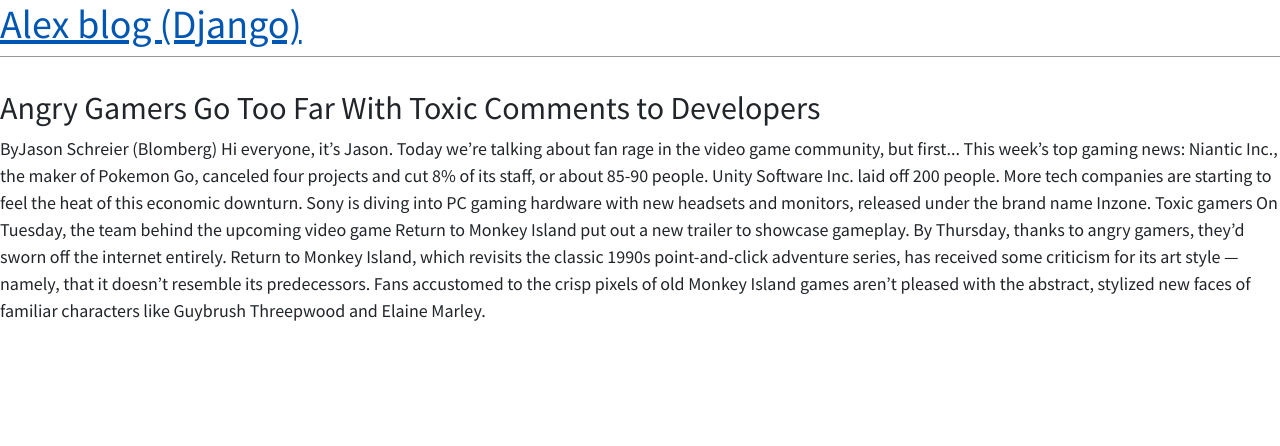
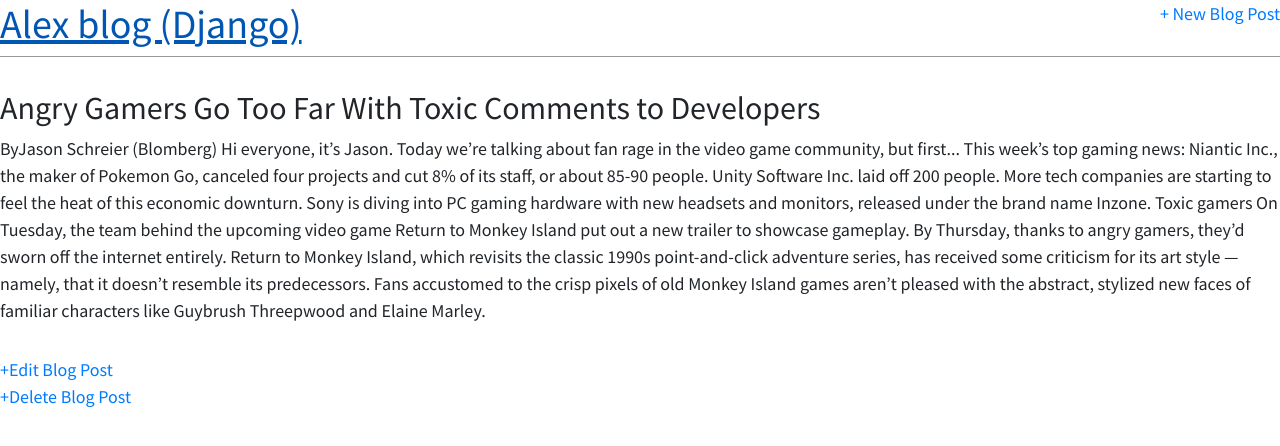
Before and after one commit to AlexNykoliak/BlogApp_Django, a Django app: page /post/2/ in a window 1280 px wide. Shown: the top 446 px of the page. Run offline with Django 4.2, Linux system fonts and the light colour scheme; data comes from the database, SQL or seed files in the repository; both versions use the stored data as it was after the commit.

Commit message:
Opportunity to update, delete posts, see post details. All code covered by tests

```diff
--- a/blog/models.py
+++ b/blog/models.py
@@ -1,4 +1,5 @@
 from django.db import models
+from django.urls import reverse
 
 class Post(models.Model):
     title = models.CharField(max_length=200)
@@ -9,3 +10,6 @@ class Post(models.Model):
 
     def __str__(self):
         return self.title
+
+    def get_absolute_url(self):
+        return reverse('post_detail', args=[str(self.id)])
--- a/blog/urls.py
+++ b/blog/urls.py
@@ -1,8 +1,12 @@
 from django.urls import path
 
-from .views import BlogListView, BlogDetailView
+from .views import BlogListView, BlogDetailView, \
+    BlogCreateView, BlogUpdateView, BlogDeleteView
 
 urlpatterns = [
+    path('post/<int:pk>/delete/', BlogDeleteView.as_view(), name='post_delete'),
+    path('post/<int:pk>/edit/', BlogUpdateView.as_view(), name='post_edit'),
+    path('post/new/', BlogCreateView.as_view(), name='post_new'),
     path('post/<int:pk>/', BlogDetailView.as_view(), name='post_detail'),
     path('', BlogListView.as_view(), name='home'),
 ]
--- a/blog/views.py
+++ b/blog/views.py
@@ -1,7 +1,10 @@
 from django.shortcuts import render
 from django.views.generic import ListView, DetailView
+from django.views.generic.edit import CreateView, \
+    UpdateView, DeleteView
+from django.urls import reverse_lazy
+from .models import Post
 
-from .models import Post
 
 # Create your views here.
 
@@ -15,3 +18,21 @@ class BlogListView(ListView):
 class BlogDetailView(DetailView):
     model = Post
     template_name = 'post_detail.html'
+
+
+class BlogCreateView(CreateView):
+    model = Post
+    template_name = 'post_new.html'
+    fields = ['title', 'author', 'body']
+
+
+class BlogUpdateView(UpdateView):
+    model = Post
+    template_name = 'post_edit.html'
+    fields = ['title', 'body']
+
+
+class BlogDeleteView(DeleteView):
+    model = Post
+    template_name = 'post_delete.html'
+    success_url = reverse_lazy('home')
--- a/templates/base.html
+++ b/templates/base.html
@@ -12,19 +12,26 @@
       <link href="https://fonts.googleapis.com/css?family=Source+Sans+Pro:400"
 rel="stylesheet">
   </head>
+
   <body>
-<header>
+  <div>
+  <header>
+    <div class="nav-left">
     <h1><a href="{% url 'home' %}">Alex blog (Django)</a></h1>
+    </div>
+    <div class="nav navbar-nav ml-auto">
+        <a href="{% url 'post_new' %}"> + New Blog Post</a>
+    </div>
 </header>
-    <div>
     {% block content %}
     {% endblock content%}
-    </div>
+</div>
 
     <!-- Optional JavaScript -->
     <!-- jQuery first, then Popper.js, then Bootstrap JS -->
     <script src="https://code.jquery.com/jquery-3.3.1.slim.min.js" integrity="sha384-q8i/X+965DzO0rT7abK41JStQIAqVgRVzpbzo5smXKp4YfRvH+8abtTE1Pi6jizo" crossorigin="anonymous"></script>
     <script src="https://cdn.jsdelivr.net/npm/popper.js@1.14.7/dist/umd/popper.min.js" integrity="sha384-UO2eT0CpHqdSJQ6hJty5KVphtPhzWj9WO1clHTMGa3JDZwrnQq4sF86dIHNDz0W1" crossorigin="anonymous"></script>
     <script src="https://cdn.jsdelivr.net/npm/bootstrap@4.3.1/dist/js/bootstrap.min.js" integrity="sha384-JjSmVgyd0p3pXB1rRibZUAYoIIy6OrQ6VrjIEaFf/nJGzIxFDsf4x0xIM+B07jRM" crossorigin="anonymous"></script>
+    <script src="https://ajax.googleapis.com/ajax/libs/jquery/1.12.0/jquery.min.js"></script>
   </body>
 </html>
--- a/templates/post_detail.html
+++ b/templates/post_detail.html
@@ -2,7 +2,11 @@
 
 {% block content %}
     <div class="post-entry">
-        <h2>{{object.title}}</h2>
-        <p>{{object.body}}</p>
+        <h2>{{ post.title }}</h2>
+        <p>{{ post.body }}</p>
     </div>
+
+
+    <a href="{% url 'post_edit' post.pk %}"> +Edit Blog Post</a> <br/>
+    <a href="{% url 'post_delete' post.pk %}"> +Delete Blog Post</a>
 {% endblock content %}
```
Also changed, not shown: blog/tests.py (+22 -0 lines), templates/home.html (+6 -7 lines), templates/post_delete.html (added, +11 -0 lines), templates/post_edit.html (added, +11 -0 lines), templates/post_new.html (added, +11 -0 lines), db.sqlite3.
